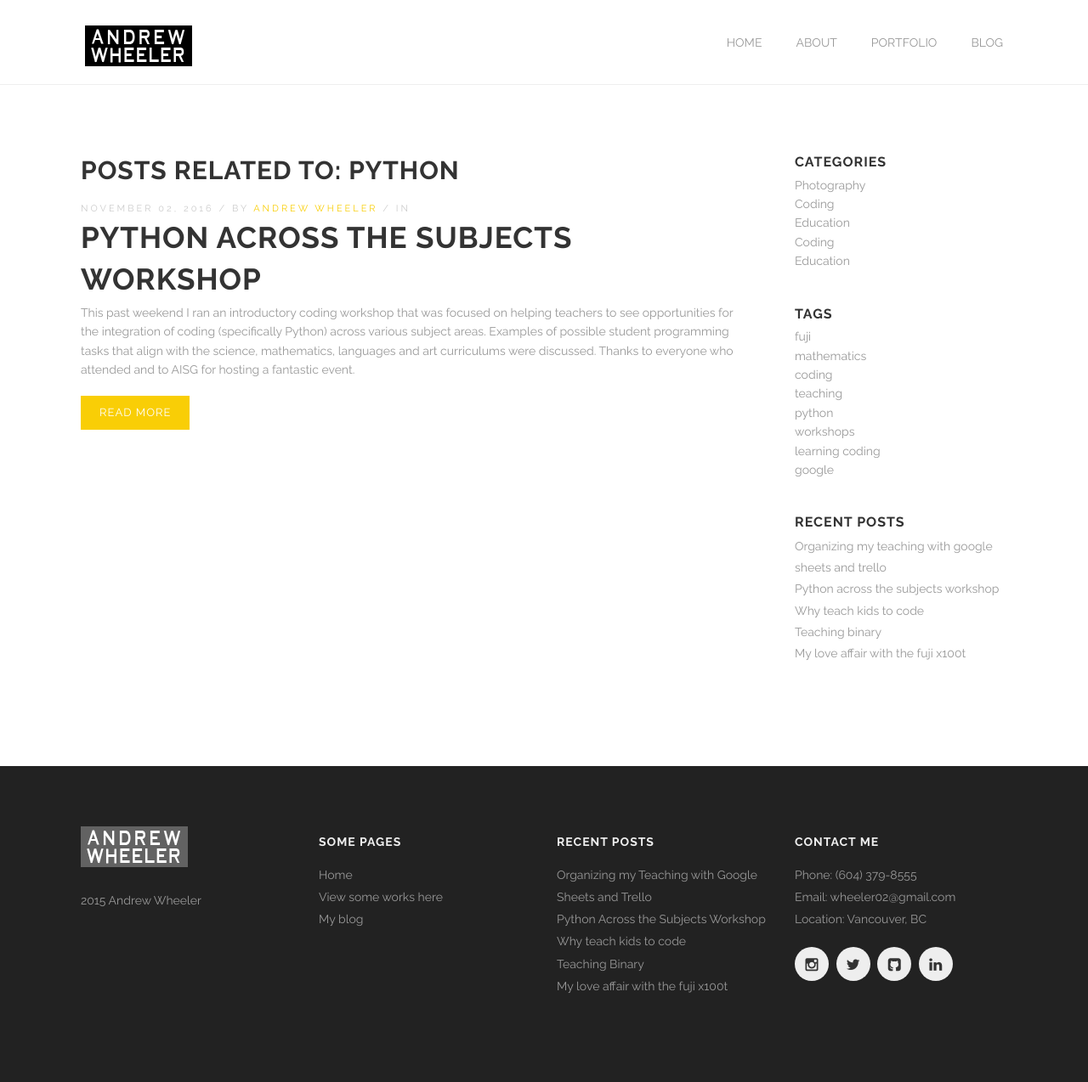
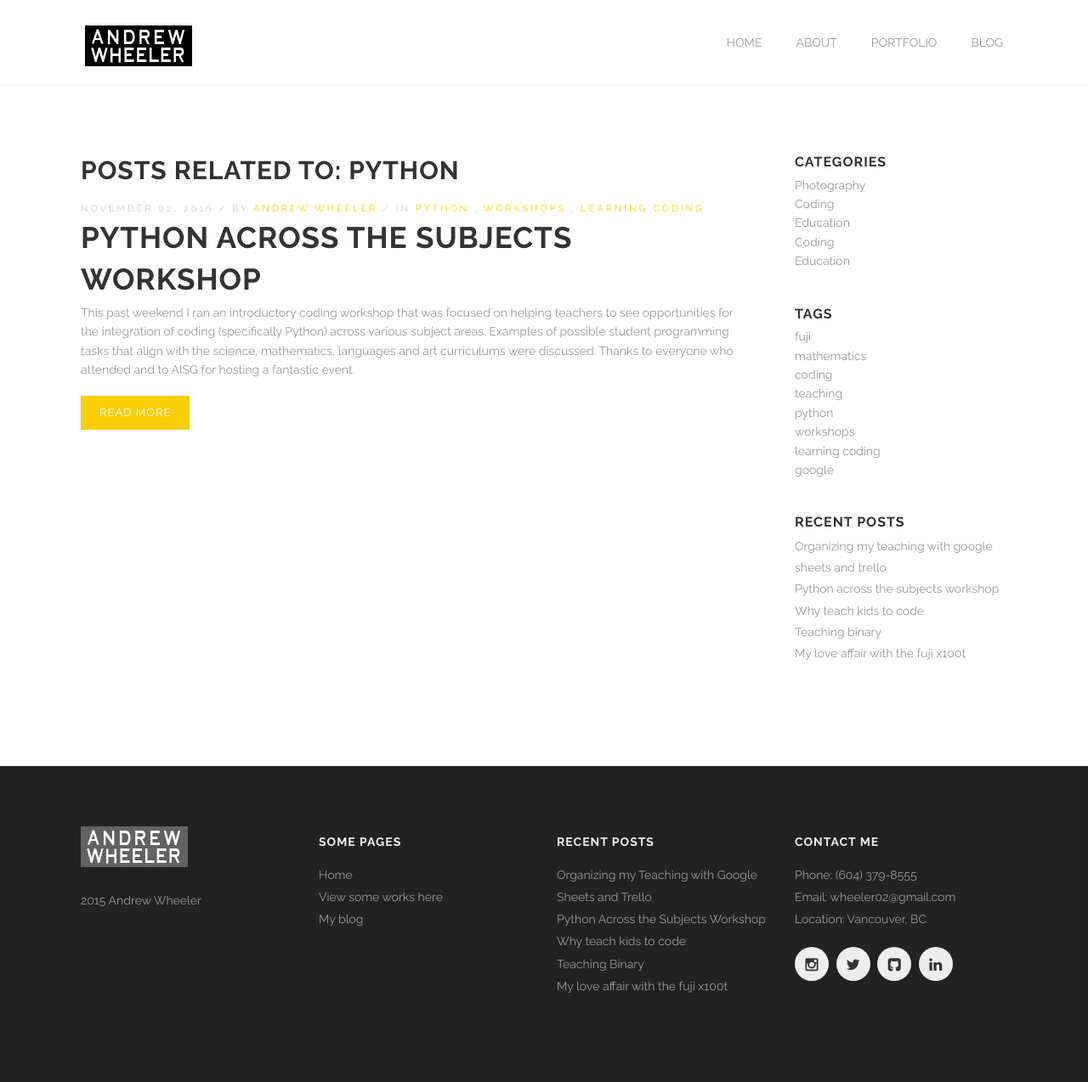
Before and after one commit to awheels/awheels.github.io, a Jekyll site: the page built from tag/python.html, in a window 1280 px wide. Shown: the whole page at 85% size. Built offline with Jekyll 4.4.1, drawn with Linux system fonts in a browser that asks for light colours.

Commit message:
fixed category and tags issue with post text

```diff
--- a/_layouts/tag.html
+++ b/_layouts/tag.html
@@ -20,7 +20,7 @@ layout: default
               /
               <span>
                 In
-                {% for cat in post.tag %}
+                {% for cat in post.tags %}
                   <a href="#">{{cat}}</a>
                   {% unless forloop.last %}
                       ,
```
Also changed, not shown: 9 other files.
